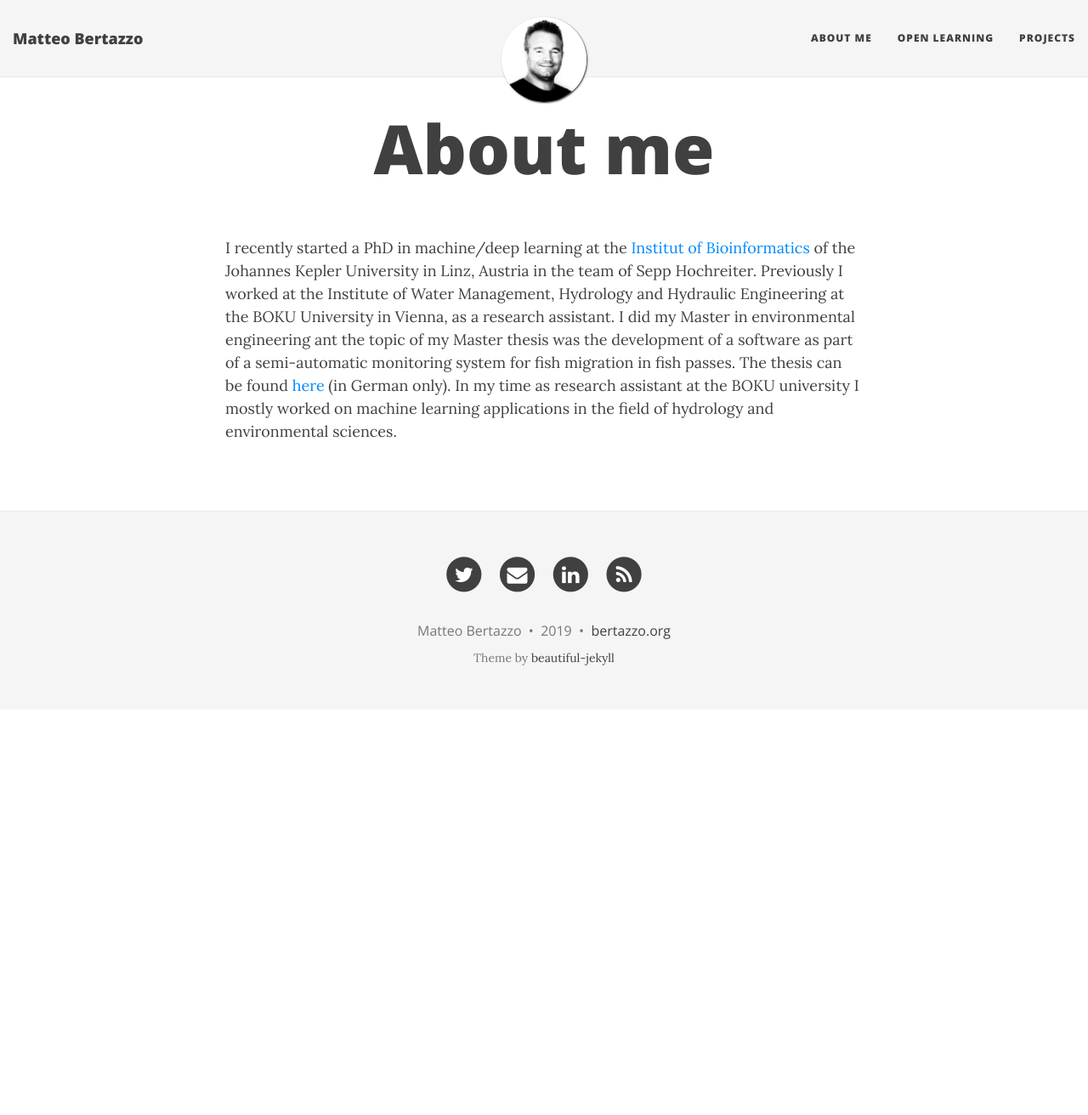
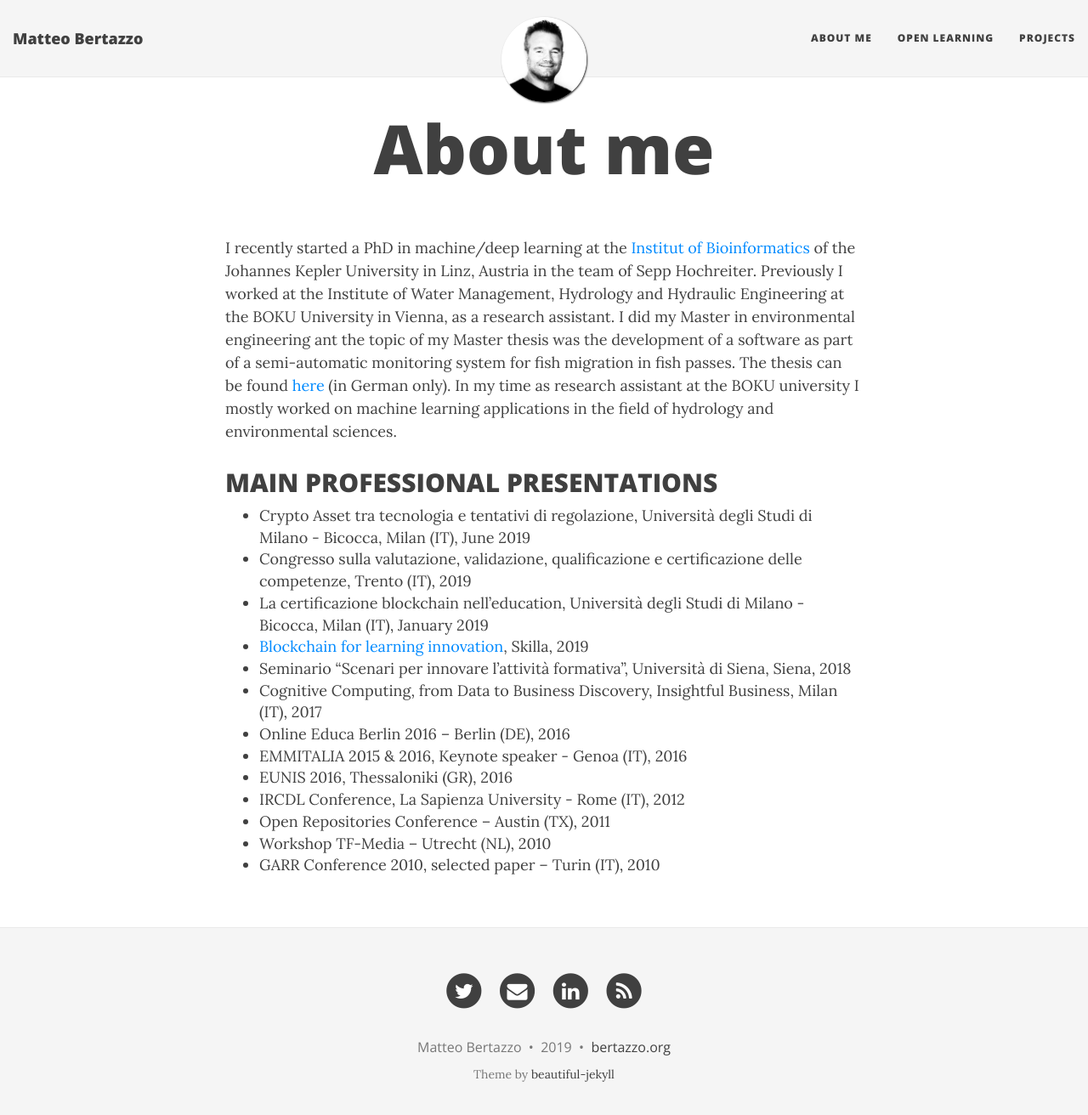
Before and after one commit to mbertazz/mbertazz.github.io, a Jekyll site: the page built from aboutme.md, in a window 1280 px wide and 1325 px high. Shown: the top 1312 px of the window at 85% size. Built offline with Jekyll 4.4.1, drawn with Linux system fonts in a browser that asks for light colours; nearby versions of some CDN libraries.

Commit message:
Update aboutme.md

```diff
--- a/aboutme.md
+++ b/aboutme.md
@@ -1,8 +1,25 @@
 ---
 layout: page
 title: About me
-subtitle:
+subtitle: null
+published: true
 ---
 
 I recently started a PhD in machine/deep learning at the [Institut of Bioinformatics](http://www.bioinf.jku.at/) of the Johannes Kepler University in Linz, Austria in the team of Sepp Hochreiter.
 Previously I worked at the Institute of Water Management, Hydrology and Hydraulic Engineering at the BOKU University in Vienna, as a research assistant. I did my Master in environmental engineering ant the topic of my Master thesis was the development of a software as part of a semi-automatic monitoring system for fish migration in fish passes. The thesis can be found [here](http://permalink.obvsg.at/bok/AC13359496) (in German only). In my time as research assistant at the BOKU university I mostly worked on machine learning applications in the field of hydrology and environmental sciences.
+
+
+## MAIN PROFESSIONAL PRESENTATIONS
+- Crypto Asset tra tecnologia e tentativi di regolazione, Università degli Studi di Milano - Bicocca, Milan (IT), June 2019
+- Congresso sulla valutazione, validazione, qualificazione e certificazione delle competenze, Trento (IT), 2019
+- La certificazione blockchain nell'education, Università degli Studi di Milano - Bicocca, Milan (IT), January 2019
+- [Blockchain for learning innovation](https://www.skilla.com/blog/blockchain-for-learning-innovation_2190/), Skilla, 2019
+- Seminario "Scenari per innovare l'attività formativa", Università di Siena, Siena, 2018
+- Cognitive Computing, from Data to Business Discovery, Insightful Business, Milan (IT), 2017
+- Online Educa Berlin 2016 – Berlin (DE), 2016
+- EMMITALIA 2015 & 2016, Keynote speaker - Genoa (IT), 2016
+- EUNIS 2016, Thessaloniki (GR), 2016
+- IRCDL Conference, La Sapienza University - Rome (IT), 2012
+- Open Repositories Conference – Austin (TX), 2011
+- Workshop TF-Media – Utrecht (NL), 2010
+- GARR Conference 2010, selected paper – Turin (IT), 2010
```
